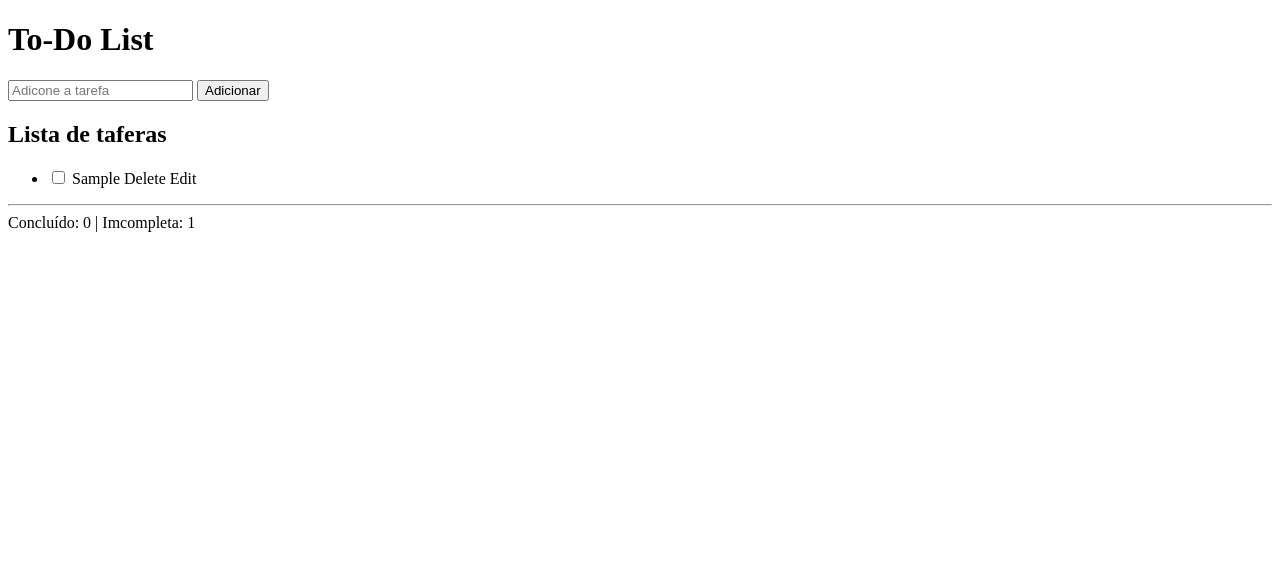
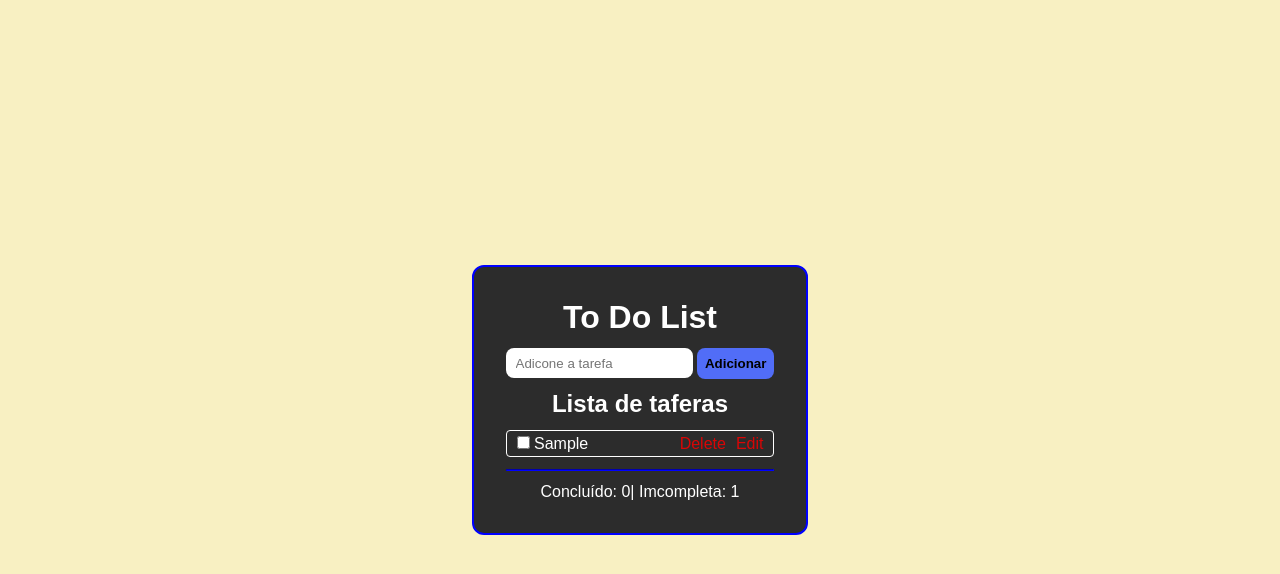
Before and after one commit to GabrielKran/todo-list, a plain HTML site: page index.html in a window 1280 px wide. Both pictures are taken after typing "Sample" into the empty fields and a click on the button "Adicionar". Drawn offline with Linux system fonts and the light colour scheme.

Commit message:
Projeto finalizado

```diff
--- a/index.html
+++ b/index.html
@@ -10,11 +10,11 @@
 <body>
     <div class="conteiner-todo">
         <div class="header-todo">
-            <h1>To-Do List</h1>
+            <h1>To Do List</h1>
         </div>
 
         <div class="form-todo">
-            <input id="input" class="input" type="text" placeholder="Adicone a tarefa">
+            <input id="input" type="text" placeholder="Adicone a tarefa">
 
             <button id="button-create" onclick="addTask()">Adicionar</button>
         </div>
@@ -26,7 +26,7 @@
 
         <div class="conteiner-contador">
             <div class="contator-tarefas">
-                Concluído: <span id="tarefa-concluida">0 </span>| Imcompleta:
+                Concluído: <span id="tarefa-concluida">0</span>| Imcompleta:
                 <span id="tarefa-incompleta">0</span>
             </div>
         </div>
--- a/script.js
+++ b/script.js
@@ -59,6 +59,7 @@ function addTask() {
     checkbox.addEventListener('change', function () {
         if (checkbox.checked) {
             textSpan.classList.add('completed');
+            li.classList.add('completedLi');
 
 
             tarefaConcluida.textContent = parseInt(tarefaConcluida.textContent) + 1;
@@ -66,6 +67,7 @@ function addTask() {
 
         } else {
             textSpan.classList.remove('completed');
+            li.classList.remove('completedLi');
 
             tarefaConcluida.textContent = parseInt(tarefaConcluida.textContent) - 1
             tarefaImcompleta.textContent = parseInt(tarefaImcompleta.textContent) + 1
--- a/style.css
+++ b/style.css
@@ -1,4 +1,87 @@
+* {
+    margin: 0;
+    padding: 0;
+}
+
+body {
+    font-family: Arial, sans-serif;
+    background-color: #f8f0c2;
+
+    display: flex;
+    align-items: center;
+    justify-content: center;
+    height: 100vh;
+}
+
+.conteiner-todo {
+    background-color: rgb(44, 44, 44);
+    padding: 32px;
+    color: white;
+    border-radius: 12px;
+    border: 2px solid blue;
+}
+
+h1, h2 {
+    text-align: center;
+    margin-bottom: 12px;
+}
+
+.form-todo input {
+    border-radius: 8px;
+    height: 30px;
+    margin-bottom: 12px;
+    padding-left: 10px;
+    outline: none;
+    border: none;
+}
+
+.form-todo button {
+    background-color: rgb(81, 109, 247);
+    padding: 8px;
+    font-weight: bold;
+    border: none;
+    border-radius: 8px;
+    transition: transform ease-in-out 0.1s;
+}
+
+.form-todo button:active {
+    transform: scale(0.90);
+}
+
+li {
+    list-style-type: none;
+    border: 1px solid white;
+    border-radius: 4px;
+    height: 25px;
+    margin-bottom: 12px;
+    display: flex;
+    align-items: center;
+    padding-left: 10px;
+}
+
+.delete-btn, .edit-btn {
+    color: rgb(216, 6, 6);
+    padding-right: 10px;
+}
+
+.delete-btn {
+    margin-left: auto;
+}
+
+hr {
+    border-color: blue;
+    margin-bottom: 12px;
+}
+
+.conteiner-contador {
+    text-align: center;
+}
+
 .completed {
     text-decoration: line-through;
     color: gray;
 }
+
+.completedLi {
+    border-color: rgb(193, 191, 191);
+}
```
